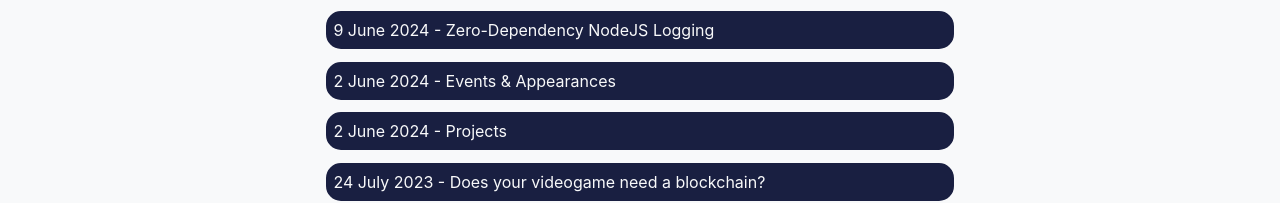
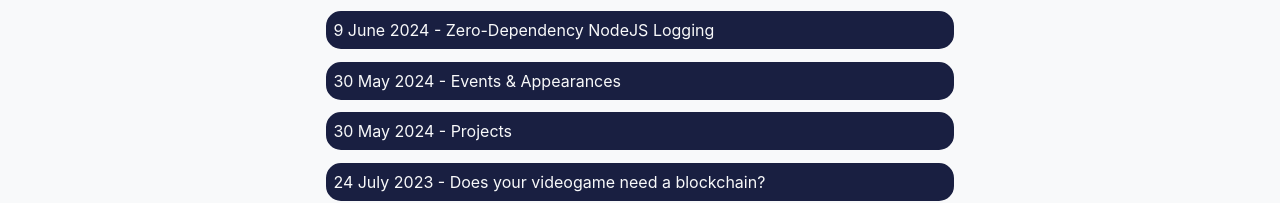
Before and after one commit to AlexStormwood/alexstormwood.com, a React (Vite) app: page /articles in a window 1280 px wide. Shown: the part 246-449 px from the top of the page. Built offline with nearby package versions, Linux system fonts and the light colour scheme.

Commit message:
fix: fix dates in 2 articles

```diff
--- a/src/articleMeta.jsx
+++ b/src/articleMeta.jsx
@@ -17,15 +17,15 @@
 export default {
 	appearances: {
 		title:"Events & Appearances",
-		lastUpdated: Date.now(),
-		createdAt: Date.now(),
+		lastUpdated: new Date(2024, 4, 30).getTime(),
+		createdAt: new Date(2024, 4, 30).getTime(),
 		component: <EventsAndAppearances />,
 		tags: ["appearances", "projects"]
 	},
 	projects: {
 		title:"Projects",
-		lastUpdated: Date.now(),
-		createdAt: Date.now(),
+		lastUpdated: new Date(2024, 4, 30).getTime(),
+		createdAt: new Date(2024, 4, 30).getTime(),
 		component: <Projects />,
 		tags: ["appearances", "projects"]
 	},
```
